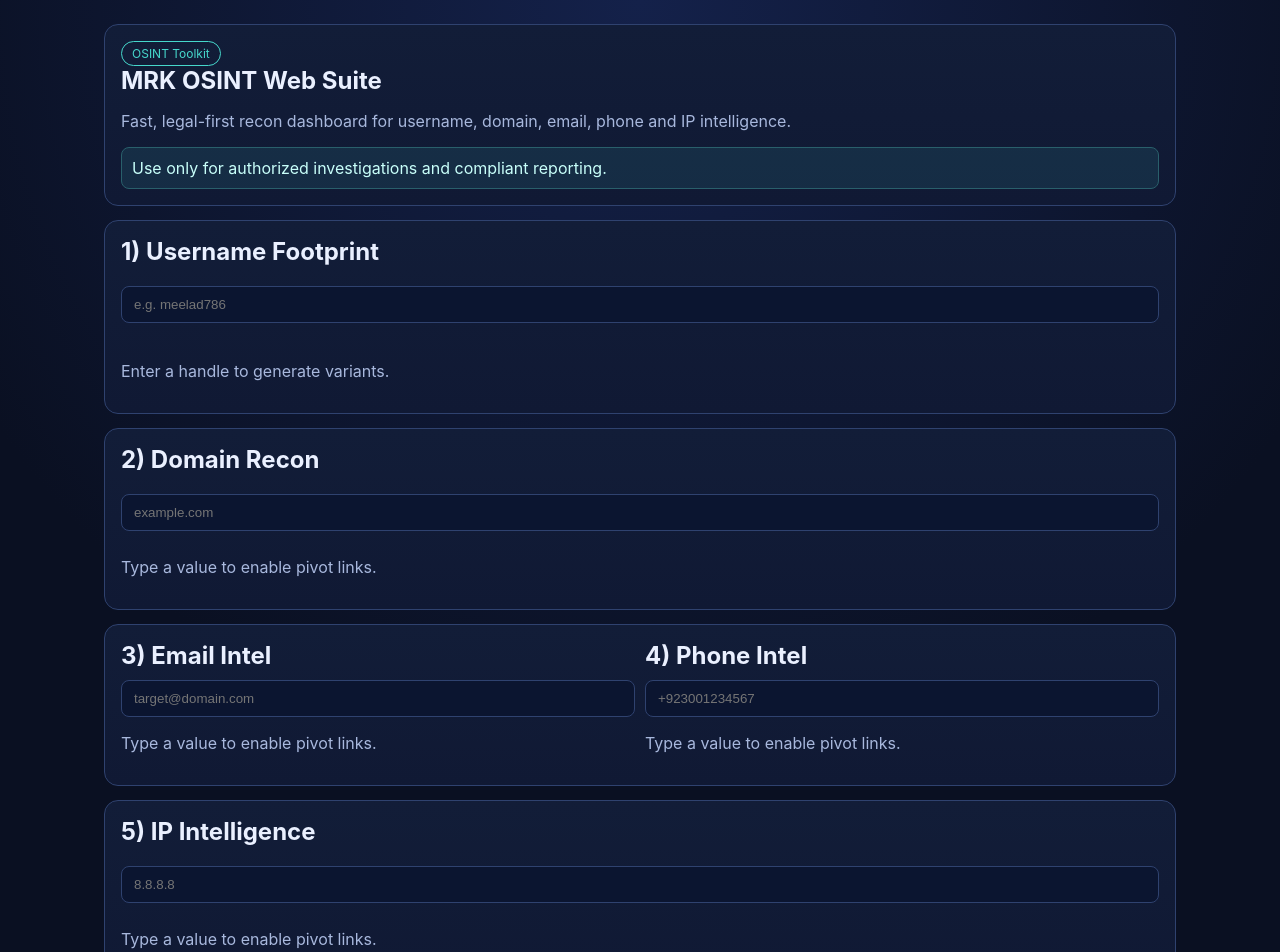
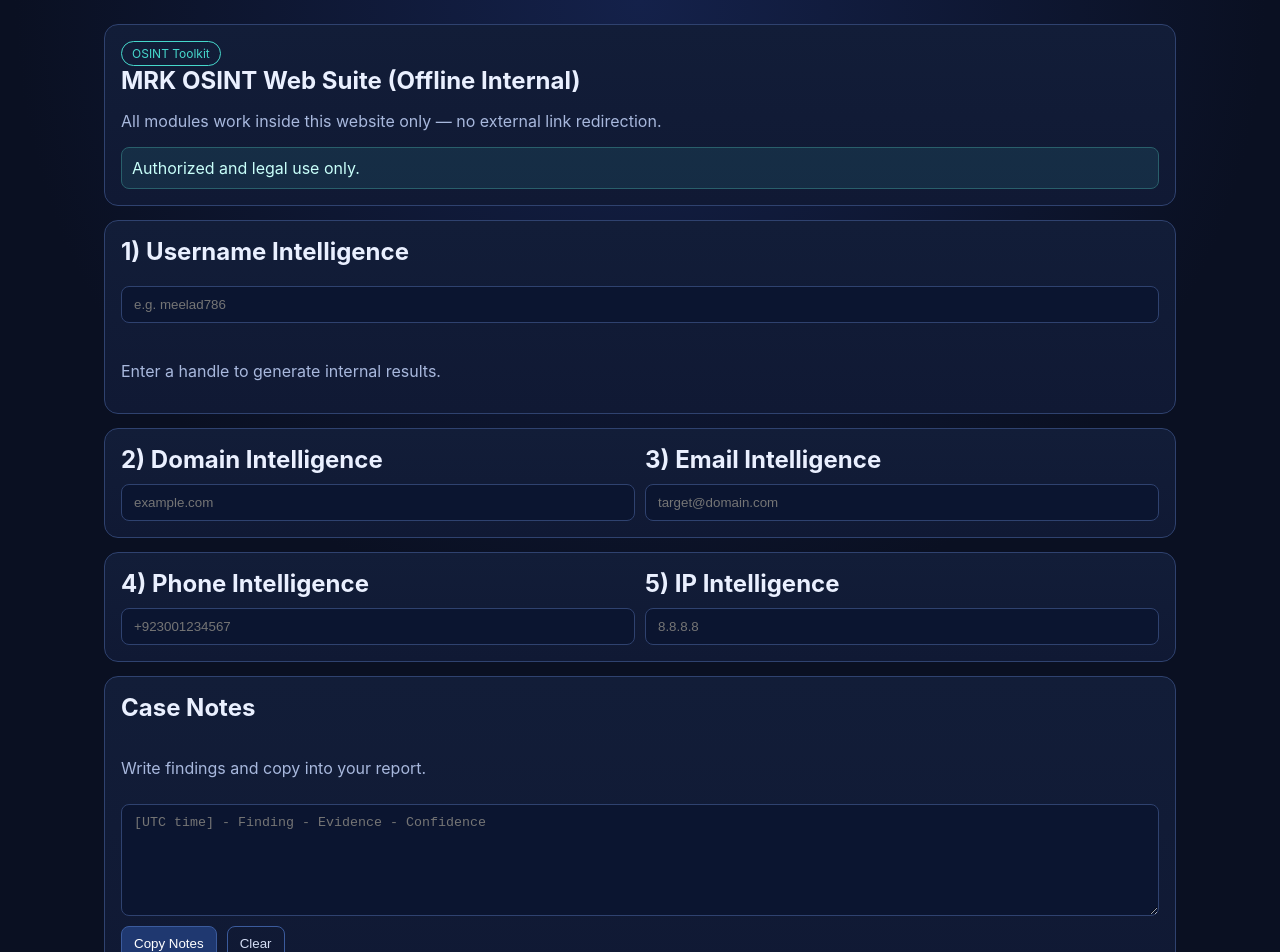
Before and after one commit to Meelad5815/madrassa786, a React (Vite) app: page / in a window 1280 px wide. Shown: the top 952 px of the page. Built offline with nearby package versions, Linux system fonts and the light colour scheme.

Commit message:
Convert OSINT modules to fully internal in-app analysis

```diff
--- a/App.jsx
+++ b/App.jsx
@@ -1,42 +1,4 @@
 import React, { useMemo, useState } from "react";
-
-const platformTemplates = [
-  { label: "GitHub", url: (u) => `https://github.com/${u}` },
-  { label: "X/Twitter", url: (u) => `https://x.com/${u}` },
-  { label: "Instagram", url: (u) => `https://instagram.com/${u}` },
-  { label: "TikTok", url: (u) => `https://www.tiktok.com/@${u}` },
-  { label: "Reddit", url: (u) => `https://www.reddit.com/user/${u}` },
-  { label: "Telegram", url: (u) => `https://t.me/${u}` },
-];
-
-const domainPivots = [
-  { label: "WHOIS", url: (d) => `https://who.is/whois/${d}` },
-  { label: "DNS Records", url: (d) => `https://dnschecker.org/all-dns-records-of-domain.php?query=${d}` },
-  { label: "crt.sh", url: (d) => `https://crt.sh/?q=${d}` },
-  { label: "Wayback", url: (d) => `https://web.archive.org/web/*/${d}` },
-  { label: "VirusTotal", url: (d) => `https://www.virustotal.com/gui/domain/${d}` },
-  { label: "SecurityTrails", url: (d) => `https://securitytrails.com/domain/${d}` },
-];
-
-const emailPivots = [
-  { label: "HIBP", url: (e) => `https://haveibeenpwned.com/unifiedsearch/${e}` },
-  { label: "Email Rep", url: (e) => `https://emailrep.io/${e}` },
-  { label: "Hunter", url: (e) => `https://hunter.io/email-verifier/${e}` },
-  { label: "Gravatar", url: (e) => `https://www.gravatar.com/avatar/${encodeURIComponent(e)}` },
-];
-
-const phonePivots = [
-  { label: "Truecaller", url: (p) => `https://www.truecaller.com/search/pk/${p}` },
-  { label: "Sync.me", url: (p) => `https://sync.me/search/?number=${p}` },
-  { label: "WhatsApp check", url: (p) => `https://wa.me/${p.replace(/[^\d]/g, "")}` },
-];
-
-const ipPivots = [
-  { label: "AbuseIPDB", url: (ip) => `https://www.abuseipdb.com/check/${ip}` },
-  { label: "Shodan", url: (ip) => `https://www.shodan.io/host/${ip}` },
-  { label: "IPInfo", url: (ip) => `https://ipinfo.io/${ip}` },
-  { label: "Censys", url: (ip) => `https://search.censys.io/hosts/${ip}` },
-];
 
 function makeUsernameVariants(value) {
   const base = value.trim().toLowerCase().replace(/\s+/g, "");
@@ -52,21 +14,74 @@ function makeUsernameVariants(value) {
     });
   });
 
-  return [...variants].filter(Boolean).slice(0, 30);
+  return [...variants].filter(Boolean).slice(0, 20);
 }
 
-function PivotChips({ items, value }) {
-  if (!value.trim()) {
-    return <p className="muted">Type a value to enable pivot links.</p>;
-  }
+function scoreFromText(text) {
+  return [...text].reduce((acc, ch) => acc + ch.charCodeAt(0), 0) % 100;
+}
 
+function domainIntel(domain) {
+  if (!domain.trim()) return null;
+  const clean = domain.trim().toLowerCase();
+  const score = scoreFromText(clean);
+  return {
+    tld: clean.split(".").pop() || "unknown",
+    risk: score > 70 ? "High" : score > 40 ? "Medium" : "Low",
+    dnsHealth: score % 2 === 0 ? "Stable" : "Inconsistent",
+    likelyProvider: ["Cloud", "Managed VPS", "Self-hosted"][score % 3],
+    sslDaysLeft: 30 + (score % 300),
+  };
+}
+
+function emailIntel(email) {
+  if (!email.trim()) return null;
+  const clean = email.trim().toLowerCase();
+  const score = scoreFromText(clean);
+  return {
+    provider: clean.split("@")[1] || "unknown",
+    breachRisk: score > 65 ? "Elevated" : "Normal",
+    formatValid: /^\S+@\S+\.\S+$/.test(clean) ? "Valid pattern" : "Invalid pattern",
+    confidence: `${50 + (score % 50)}%`,
+  };
+}
+
+function phoneIntel(phone) {
+  if (!phone.trim()) return null;
+  const digits = phone.replace(/\D/g, "");
+  const score = scoreFromText(digits);
+  return {
+    normalized: digits,
+    countryGuess: digits.startsWith("92") ? "Pakistan" : digits.startsWith("1") ? "US/CA" : "Unknown",
+    lineType: score % 2 === 0 ? "Mobile" : "Unknown/VoIP",
+    spamLikelihood: score > 60 ? "Possible" : "Low",
+  };
+}
+
+function ipIntel(ip) {
+  if (!ip.trim()) return null;
+  const score = scoreFromText(ip);
+  return {
+    version: ip.includes(":") ? "IPv6" : "IPv4",
+    reputation: score > 75 ? "Suspicious" : score > 45 ? "Monitor" : "Clean",
+    openPortsEstimate: [2, 4, 8, 12][score % 4],
+    geoHint: ["South Asia", "Europe", "North America", "Middle East"][score % 4],
+  };
+}
+
+function InfoGrid({ title, data }) {
+  if (!data) return null;
   return (
-    <div className="chip-wrap">
-      {items.map((item) => (
-        <a key={item.label} className="chip" href={item.url(value.trim())} target="_blank" rel="noreferrer">
-          {item.label}
-        </a>
-      ))}
+    <div className="info-block">
+      <h3>{title}</h3>
+      <div className="result-grid">
+        {Object.entries(data).map(([key, value]) => (
+          <div className="result-item" key={key}>
+            <strong>{key}</strong>
+            <span>{value}</span>
+          </div>
+        ))}
+      </div>
     </div>
   );
 }
@@ -80,12 +95,16 @@ export default function App() {
   const [notes, setNotes] = useState("");
 
   const usernameVariants = useMemo(() => makeUsernameVariants(username), [username]);
+  const dIntel = useMemo(() => domainIntel(domain), [domain]);
+  const eIntel = useMemo(() => emailIntel(email), [email]);
+  const pIntel = useMemo(() => phoneIntel(phone), [phone]);
+  const iIntel = useMemo(() => ipIntel(ip), [ip]);
 
   const copyNotes = async () => {
     try {
       await navigator.clipboard.writeText(notes);
     } catch {
-      // no-op: clipboard might be restricted in browser privacy contexts
+      // no-op
     }
   };
 
@@ -93,72 +112,59 @@ export default function App() {
     <main className="osint-page">
       <section className="card hero">
         <p className="tag">OSINT Toolkit</p>
-        <h1>MRK OSINT Web Suite</h1>
-        <p className="muted">
-          Fast, legal-first recon dashboard for username, domain, email, phone and IP intelligence.
-        </p>
-        <div className="alert">Use only for authorized investigations and compliant reporting.</div>
+        <h1>MRK OSINT Web Suite (Offline Internal)</h1>
+        <p className="muted">All modules work inside this website only — no external link redirection.</p>
+        <div className="alert">Authorized and legal use only.</div>
       </section>
 
       <section className="card section">
-        <h2>1) Username Footprint</h2>
+        <h2>1) Username Intelligence</h2>
         <input value={username} onChange={(e) => setUsername(e.target.value)} placeholder="e.g. meelad786" />
         <div className="stack">
-          {usernameVariants.length === 0 && <p className="muted">Enter a handle to generate variants.</p>}
+          {usernameVariants.length === 0 && <p className="muted">Enter a handle to generate internal results.</p>}
           {usernameVariants.map((handle) => (
             <div key={handle} className="variant-row">
               <span>@{handle}</span>
-              <div className="chip-wrap">
-                {platformTemplates.map((platform) => (
-                  <a
-                    key={`${handle}-${platform.label}`}
-                    className="chip"
-                    href={platform.url(handle)}
-                    target="_blank"
-                    rel="noreferrer"
-                  >
-                    {platform.label}
-                  </a>
-                ))}
-              </div>
+              <small>Strength Score: {scoreFromText(handle)} / 100</small>
             </div>
           ))}
         </div>
       </section>
 
-      <section className="card section">
-        <h2>2) Domain Recon</h2>
-        <input value={domain} onChange={(e) => setDomain(e.target.value)} placeholder="example.com" />
-        <PivotChips items={domainPivots} value={domain} />
+      <section className="card section grid-2">
+        <div>
+          <h2>2) Domain Intelligence</h2>
+          <input value={domain} onChange={(e) => setDomain(e.target.value)} placeholder="example.com" />
+          <InfoGrid title="Internal Domain Analysis" data={dIntel} />
+        </div>
+        <div>
+          <h2>3) Email Intelligence</h2>
+          <input value={email} onChange={(e) => setEmail(e.target.value)} placeholder="target@domain.com" />
+          <InfoGrid title="Internal Email Analysis" data={eIntel} />
+        </div>
       </section>
 
       <section className="card section grid-2">
         <div>
-          <h2>3) Email Intel</h2>
-          <input value={email} onChange={(e) => setEmail(e.target.value)} placeholder="target@domain.com" />
-          <PivotChips items={emailPivots} value={email} />
+          <h2>4) Phone Intelligence</h2>
+          <input value={phone} onChange={(e) => setPhone(e.target.value)} placeholder="+923001234567" />
+          <InfoGrid title="Internal Phone Analysis" data={pIntel} />
         </div>
         <div>
-          <h2>4) Phone Intel</h2>
-          <input value={phone} onChange={(e) => setPhone(e.target.value)} placeholder="+923001234567" />
-          <PivotChips items={phonePivots} value={phone} />
+          <h2>5) IP Intelligence</h2>
+          <input value={ip} onChange={(e) => setIp(e.target.value)} placeholder="8.8.8.8" />
+          <InfoGrid title="Internal IP Analysis" data={iIntel} />
         </div>
       </section>
 
       <section className="card section">
-        <h2>5) IP Intelligence</h2>
-        <input value={ip} onChange={(e) => setIp(e.target.value)} placeholder="8.8.8.8" />
-        <PivotChips items={ipPivots} value={ip} />
-      </section>
-
-      <section className="card section">
         <h2>Case Notes</h2>
-        <p className="muted">Store timestamps, observed links and confidence scores while investigating.</p>
+        <p className="muted">Write findings and copy into your report.</p>
         <textarea
           value={notes}
           onChange={(e) => setNotes(e.target.value)}
           rows={6}
-          placeholder="[UTC time] - Finding - Source URL - Confidence"
+          placeholder="[UTC time] - Finding - Evidence - Confidence"
         />
         <div className="actions">
           <button type="button" onClick={copyNotes}>Copy Notes</button>
--- a/styles.css
+++ b/styles.css
@@ -140,3 +140,43 @@ button.secondary {
     flex-direction: column;
   }
 }
+
+
+.info-block {
+  margin-top: 10px;
+}
+
+.info-block h3 {
+  margin: 0 0 8px;
+  font-size: 14px;
+  color: #d0dcff;
+}
+
+.result-grid {
+  display: grid;
+  grid-template-columns: repeat(auto-fit, minmax(140px, 1fr));
+  gap: 8px;
+}
+
+.result-item {
+  border: 1px solid var(--line);
+  border-radius: 8px;
+  padding: 8px;
+  background: rgba(13, 22, 46, 0.65);
+  display: grid;
+  gap: 4px;
+}
+
+.result-item strong {
+  text-transform: capitalize;
+  font-size: 12px;
+  color: #b8c9f3;
+}
+
+.result-item span {
+  font-size: 14px;
+}
+
+.variant-row small {
+  color: #a8b8dd;
+}
```
Also changed, not shown: 1 other file (tests, documents, lock files or other folders).
